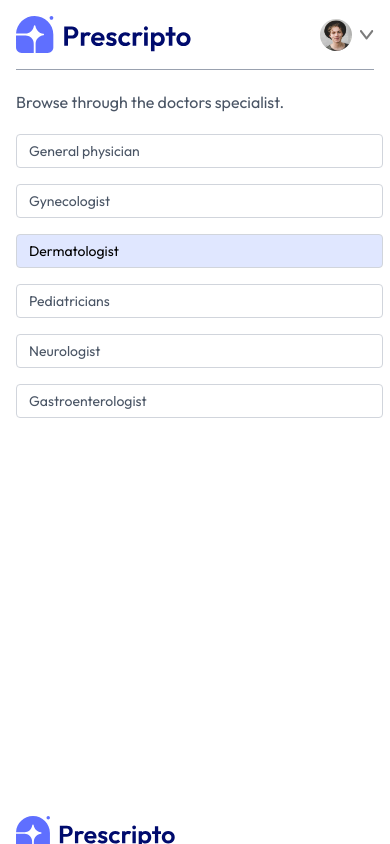
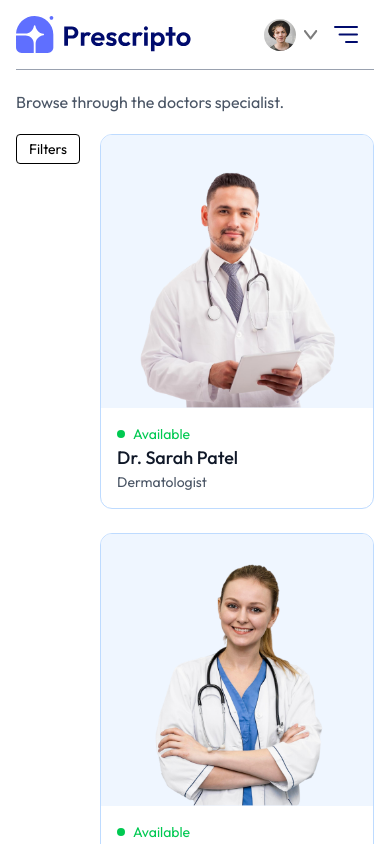
Before and after one commit to akasahilsingh/Healthqueue, a React (Vite) app in the folder frontend/: page /doctors/Dermatologist in a window 390 px wide. Shown: the top 844 px of the page. Built offline with nearby package versions, Linux system fonts and the light colour scheme.

Commit message:
feat: added mobile responsiveness

```diff
--- a/frontend/src/components/Navbar.jsx
+++ b/frontend/src/components/Navbar.jsx
@@ -9,7 +9,12 @@
 
   return (
     <div className="flex items-center justify-between text-sm py-4 mb-5 border-b border-b-gray-400">
-      <img onClick={()=>navigate("./")} className="w-44 cursor-pointer" src={assets.logo} alt="" />
+      <img
+        onClick={() => navigate("./")}
+        className="w-44 cursor-pointer"
+        src={assets.logo}
+        alt=""
+      />
       <ul className=" hidden md:flex item-start gap-5 font-medium">
         <NavLink to="/">
           <li className="py-1">HOME</li>
@@ -68,6 +73,42 @@
             Create Account
           </button>
         )}
+        <img
+          onClick={() => setShowMenu(true)}
+          className="w-6 md:hidden"
+          src={assets.menu_icon}
+          alt="menu"
+        />
+        {/* -------------------Mobile Menu------------------- */}
+        <div
+          className={`${
+            showMenu ? "fixed w-full" : "h-0 w-0"
+          } md:hidden right-0 top-0 bottom-0 z-20 overflow-hidden bg-white transition-all`}
+        >
+          <div className="flex items-center justify-between px-5 py-6">
+            <img className="w-36" src={assets.logo} alt="logo" />
+            <img
+              className="w-7"
+              onClick={() => setShowMenu(false)}
+              src={assets.cross_icon}
+              alt="cross icon"
+            />
+          </div>
+          <ul className="flex flex-col items-center gap-2 mt-5 px-5 text-lg font-medium">
+            <NavLink onClick={() => setShowMenu(false)} to="/">
+              <p className="px-4 py-2 rounded inline-block">HOME</p>
+            </NavLink>
+            <NavLink onClick={() => setShowMenu(false)} to="/doctors">
+              <p className="px-4 py-2 rounded inline-block">ALL DOCTORS</p>
+            </NavLink>
+            <NavLink onClick={() => setShowMenu(false)} to="/about">
+              <p className="px-4 py-2 rounded inline-block">ABOUT</p>
+            </NavLink>
+            <NavLink onClick={() => setShowMenu(false)} to="/contact">
+              <p className="px-4 py-2 rounded inline-block">CONTACT</p>
+            </NavLink>
+          </ul>
+        </div>
       </div>
     </div>
   );
--- a/frontend/src/index.css
+++ b/frontend/src/index.css
@@ -16,3 +16,9 @@
 ::-webkit-scrollbar {
   @apply hidden;
 }
+
+@media (max-width:740px) {
+  .active p {
+    @apply text-white bg-primary
+  }
+}
--- a/frontend/src/pages/Doctors.jsx
+++ b/frontend/src/pages/Doctors.jsx
@@ -6,6 +6,7 @@
   const { speciality } = useParams();
   const { doctors } = useContext(AppContext);
   const [filterDoc, setFilterDoc] = useState([]);
+  const [showFilter, setShowFilter] = useState(false);
   const navigate = useNavigate();
   console.log(speciality);
   const applyFilter = () => {
@@ -27,7 +28,19 @@
       <p className="text-gray-600">Browse through the doctors specialist.</p>
       <div className="flex itmems-end gap-x-5 mt-5">
         <div className="flex flex-col sm:flex-row items-start gap-5">
-          <div className="flex flex-col gap-4 text-sm text-gray-600">
+          <button
+            className={`py-1 px-3 border rounded text-sm transition-all sm:hidden ${
+              showFilter ? "bg-primary text-white" : ""
+            }`}
+            onClick={() => setShowFilter((prev) => !prev)}
+          >
+            Filters
+          </button>
+          <div
+            className={`flex flex-col gap-4 text-sm text-gray-600 ${
+              showFilter ? "flex" : "hidden sm:flex"
+            }`}
+          >
             <p
               onClick={() =>
                 speciality === "General physician"
```
